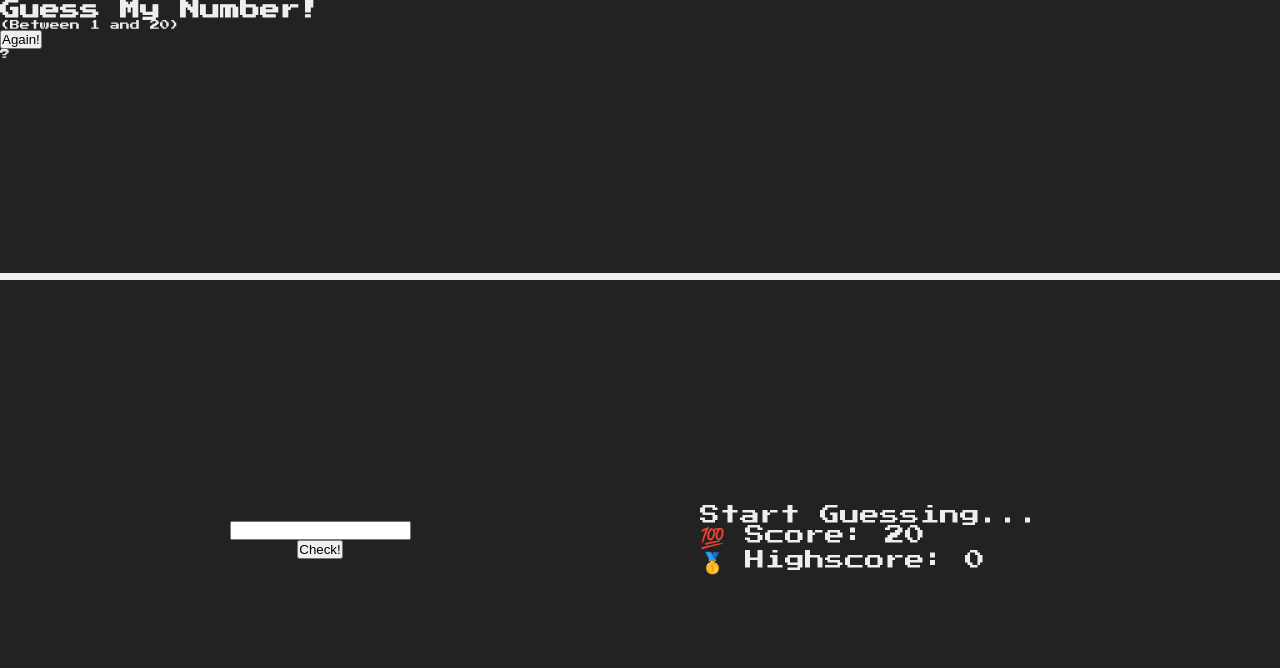
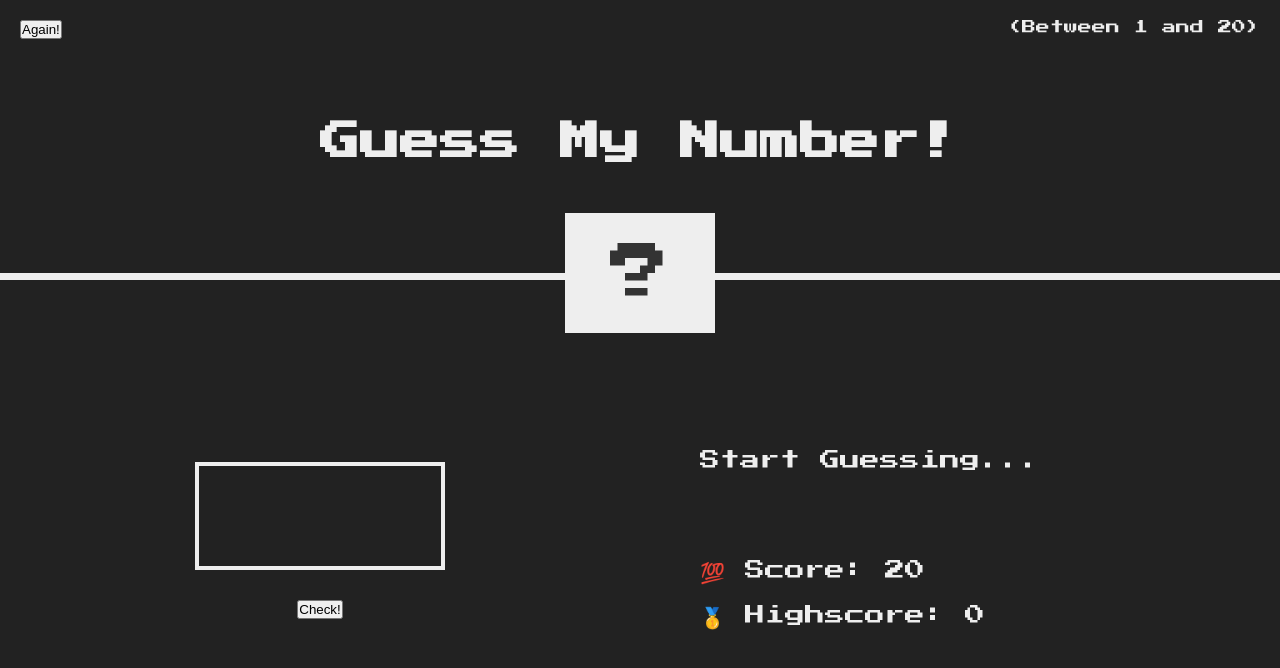
Before and after one commit to matthewfreeman821/GuessNumber, a plain HTML site: page index.html in a window 1280 px wide. Drawn offline with Linux system fonts and the light colour scheme.

Commit message:
Finishes stles for the game other than the buttons

```diff
--- a/styles.css
+++ b/styles.css
@@ -44,3 +44,62 @@ main {
   width: 52rem;
   font-size: 2rem;
 }
+
+/* Styles for elements */
+h1 {
+  font-size: 4rem;
+  text-align: center;
+  position: absolute;
+  width: 100%;
+  top: 52%;
+  left: 50%;
+  transform: translate(-50%, -50%);
+}
+
+.number {
+  background: #eee;
+  color: #333;
+  font-size: 6rem;
+  width: 15rem;
+  padding: 3rem 0rem;
+  text-align: center;
+  position: absolute;
+  bottom: 0;
+  left: 50%;
+  transform: translate(-50%, 50%);
+}
+
+.between {
+  font-size: 1.4rem;
+  position: absolute;
+  top: 2rem;
+  right: 2rem;
+}
+
+.again {
+  position: absolute;
+  top: 2rem;
+  left: 2rem;
+}
+
+.guess {
+  background: none;
+  border: 4px solid #eee;
+  font-family: inherit;
+  color: inherit;
+  font-size: 5rem;
+  padding: 2.5rem;
+  width: 25rem;
+  text-align: center;
+  display: block;
+  margin-bottom: 3rem;
+}
+
+.message {
+  margin-bottom: 8rem;
+  height: 3rem;
+}
+
+.label-score {
+  margin-bottom: 2rem;
+}
```
